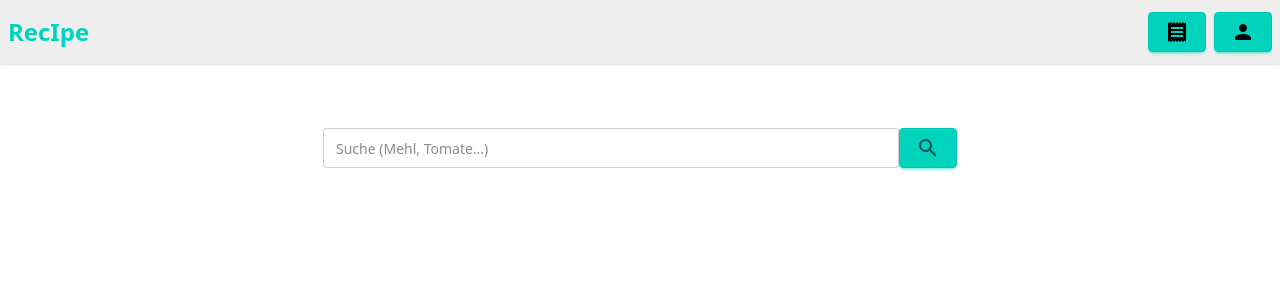
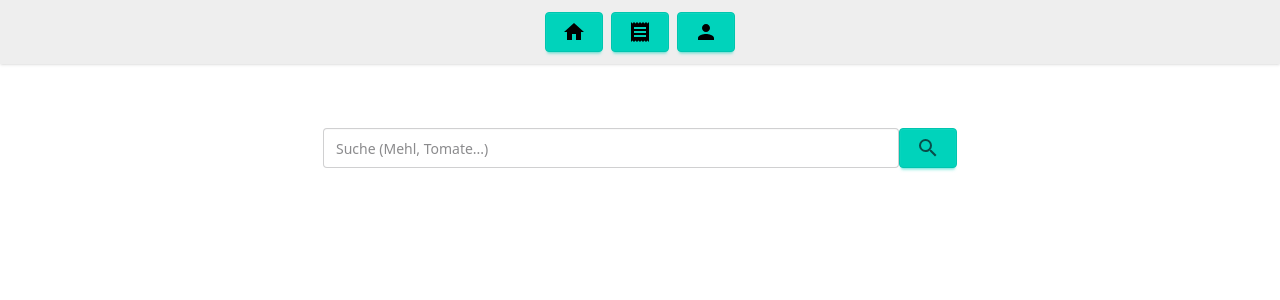
Before and after one commit to clizzix/RecIpe, a React (Vite) app: page / in a window 1280 px wide. Shown: the top 300 px of the page. Built offline with nearby package versions, Linux system fonts and the light colour scheme.

Commit message:
final fixes before going to bed :P

```diff
--- a/src/components/Navbar.jsx
+++ b/src/components/Navbar.jsx
@@ -1,27 +1,29 @@
 import React from 'react';
 import { Link } from 'react-router';
-import { MdReceipt, MdPerson } from 'react-icons/md';
+import { MdReceipt, MdPerson, MdHome } from 'react-icons/md';
 
 const Navbar = () => {
     return (
         <div>
-            <div className="navbar bg-base-300 shadow-sm">
-                <div className="flex-1">
-                    <Link to="/" className="text-accent font-bold text-2xl">
-                        RecIpe
+            <div className="navbar bg-base-300 shadow-sm justify-center gap-2">
+                <Link
+                    to="/"
+                    className="text-black btn btn-accent font-bold text-2xl hover:translate-y-0.5"
+                >
+                    <MdHome size={24} />
                 </Link>
-                </div>
-                <div className="flex gap-2 items-center">
                 <Link
                     to="/recipebuilder"
-                        className="text-black btn btn-accent"
+                    className="text-black btn btn-accent hover:translate-y-0.5"
                 >
                     <MdReceipt size={24} />
                 </Link>
-                    <Link to="/user" className="text-black btn btn-accent">
+                <Link
+                    to="/user"
+                    className="text-black btn btn-accent hover:translate-y-0.5"
+                >
                     <MdPerson size={24} />
                 </Link>
-                </div>
             </div>
         </div>
     );
--- a/src/pages/Home.jsx
+++ b/src/pages/Home.jsx
@@ -1,6 +1,5 @@
 import React from 'react';
 import SearchIngredients from '../components/SearchIngredients';
-import Navbar from '../components/Navbar';
 
 const Home = () => {
     return (
```
Lines whose indentation alone changed are shown as unchanged.
